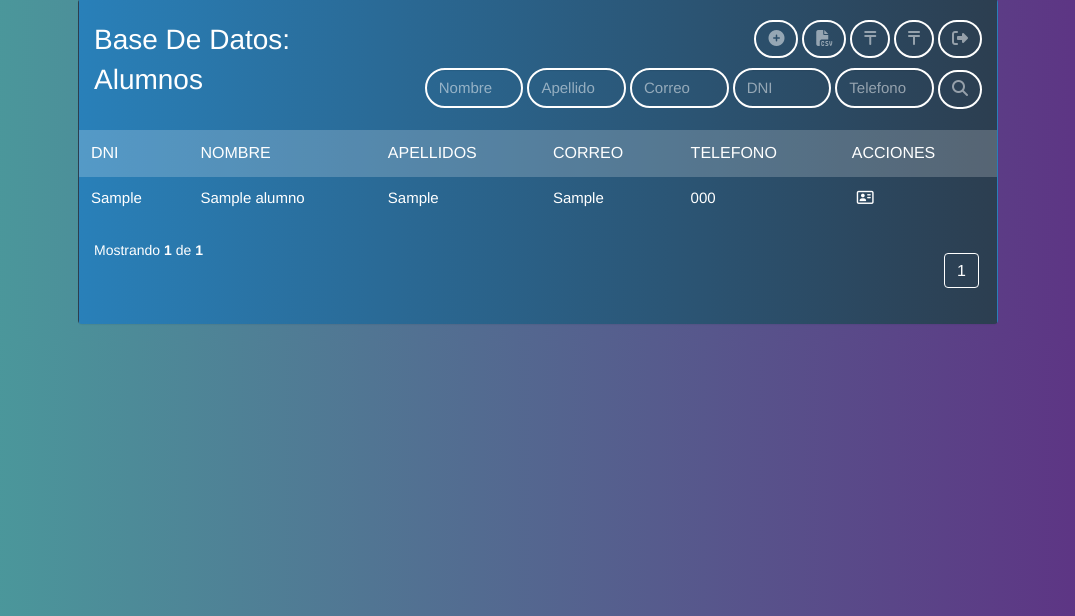
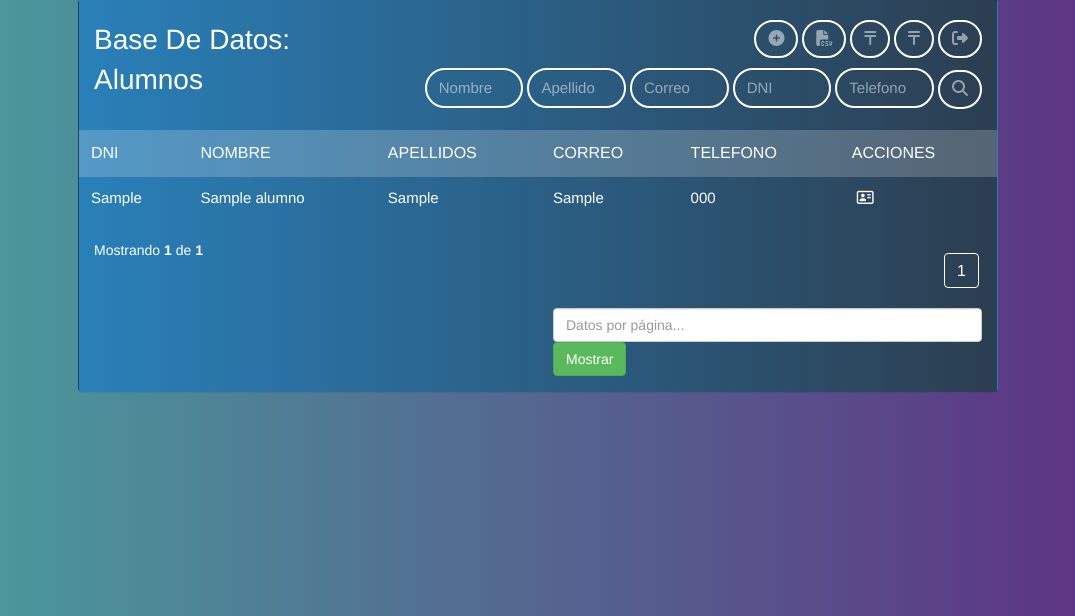
Before and after one commit to Ricardo6589/CRUD_DAW2, a PHP site: page /view/BD_Profesores.php in a window 1280 px wide. Shown: the part 27-643 px from the top of the page, without its empty margins (102-1177 px from the left). Run offline with PHP 8.4, Linux system fonts and the light colour scheme; tables that the repository leaves empty or names only in its code hold one stand-in row (values such as "Sample post"); a stand-in replaces the project's code that opens the database connection; some libraries are stand-ins or nearby versions.

Commit message:
guardado buscar registros, falta css

```diff
--- a/view/BD_Profesores.php
+++ b/view/BD_Profesores.php
@@ -20,7 +20,7 @@ if(!isset($_GET['page'])) {
 } else {
   $page = $_GET['page'];
 }
-$limit=3;
+$limit=5;
 $start = ($page - 1) * $limit;
 $previous = $page - 1;
 $next = $page + 1;
@@ -158,6 +158,10 @@ $pages = ceil($count/$limit)
                 <li><a href="#"><i class="fa-solid fa-arrow-left"></i></a></li>
                 <li><a href="#"><i class="fa-solid fa-arrow-right"></i></a></li>
               </ul> -->
+              <form action="" method="post">
+                <input type="text" class="form-control" id="buscar" name="NUMregistros" placeholder="Datos por página...">
+                <input type="submit" class="btn btn-success" value="Mostrar">
+              </form>
             </div>
           </div>
         </div>
```
